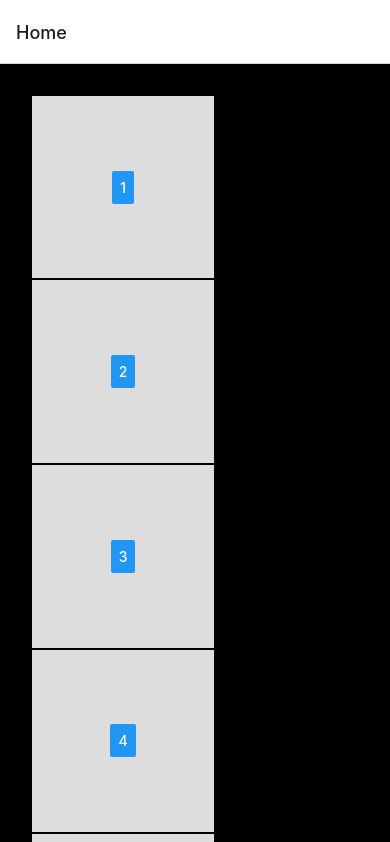
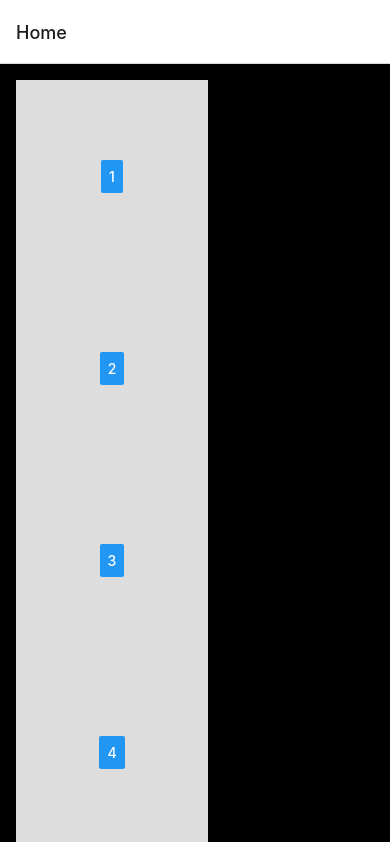
Before and after one commit to kennygchen/playbox, a React Native app: screen /Home in a window 390 px wide. Shown: the top 842 px of the page. Built offline with nearby package versions, Linux system fonts and the light colour scheme.

Commit message:
fix: width of item box

```diff
--- a/components/Home.jsx
+++ b/components/Home.jsx
@@ -4,6 +4,7 @@ import { StyleSheet, Text, View, SafeAreaView, Button, Dimensions } from 'react-
 function Item({name, nav}) {
 	return (
 		<View style={styles.item}>
+			{/* TODO: Put an Icon of the App instead of a Button */}
 			<Button title={name} onPress={() => nav.navigate('Blank')}></Button>
 		</View>
 	)
@@ -35,7 +36,7 @@ const {height, width} = Dimensions.get('screen');
 const styles = StyleSheet.create({
 	outContainer:{
 		flex:1,
-		margin: width/26,
+		margin: width/50,
     backgroundColor: '#000',
 	},
   container: {
@@ -44,11 +45,10 @@ const styles = StyleSheet.create({
 		flexWrap: 'wrap',
   },
 	item: {
-		width: width/13*3,
-		height: width/13*3,
+		width: width*6/25,
+		height: width*6/25,
 		justifyContent: 'center',
 		alignItems: 'center',
     backgroundColor: '#ddd',
-		borderWidth: 1,
 	}
 });
```
